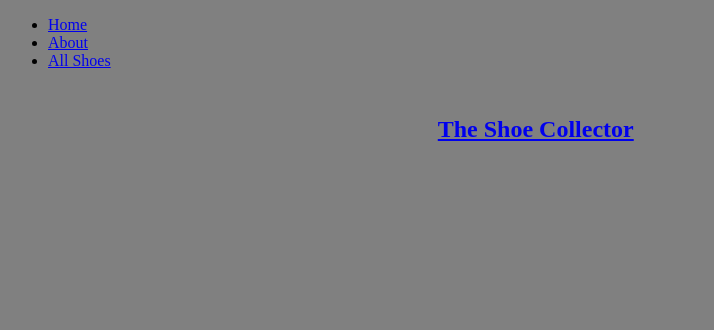
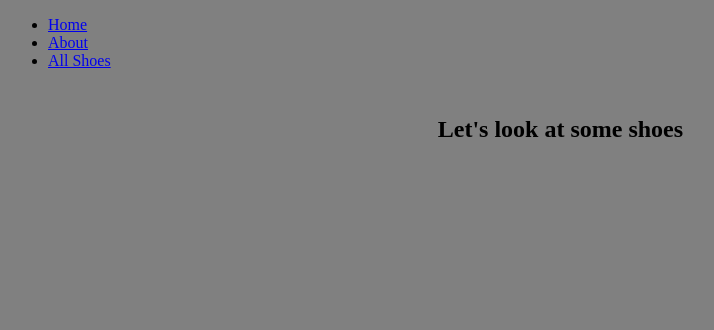
Before and after one commit to tpiol/django-crud-app-lab, a Django app: template main_app/templates/home.html in a window 1280 px wide. Shown: the top 330 px of the page, without its empty margins (0-714 px from the left). Run offline with Django 3.2, Linux system fonts and the light colour scheme; the template is opened without the code that fills it, so the values that code supplies are empty.

Commit message:
fixed a tag in nav bar

```diff
--- a/main_app/static/css/home.css
+++ b/main_app/static/css/home.css
@@ -23,7 +23,7 @@ main > section {
   max-width: 375px;
 }
 
-.cat-container {
+.shoe-container {
   width: 80%;
 }
 
--- a/main_app/templates/base.html
+++ b/main_app/templates/base.html
@@ -24,7 +24,7 @@
         <ul>
           <li><a href="/home">Home</li>
           <li><a href="/about">About</a></li>
-          <li><a href="/shoes">All Shoes</li>
+          <li><a href="/shoes">All Shoes</a></li>
         </ul>
       </nav>
     </header>
--- a/main_app/templates/home.html
+++ b/main_app/templates/home.html
@@ -1,13 +1,10 @@
 {% extends 'base.html' %} {% load static %} {% block head %}
-<link
-  rel="stylesheet"
-  href="{% static 'css/home.css' %}"
-/>
+<link rel="stylesheet" href="{% static 'css/home.css' %}"/>
 {% endblock %} {% block content %}
 
 <section class="logo-container">
-  <div class="cat-container">
-    <h1>The Shoe Collector</h1>
+  <div class="shoe-container">
+    <h1>Let's look at some shoes</h1>
   </div>
 
 </section>
```
